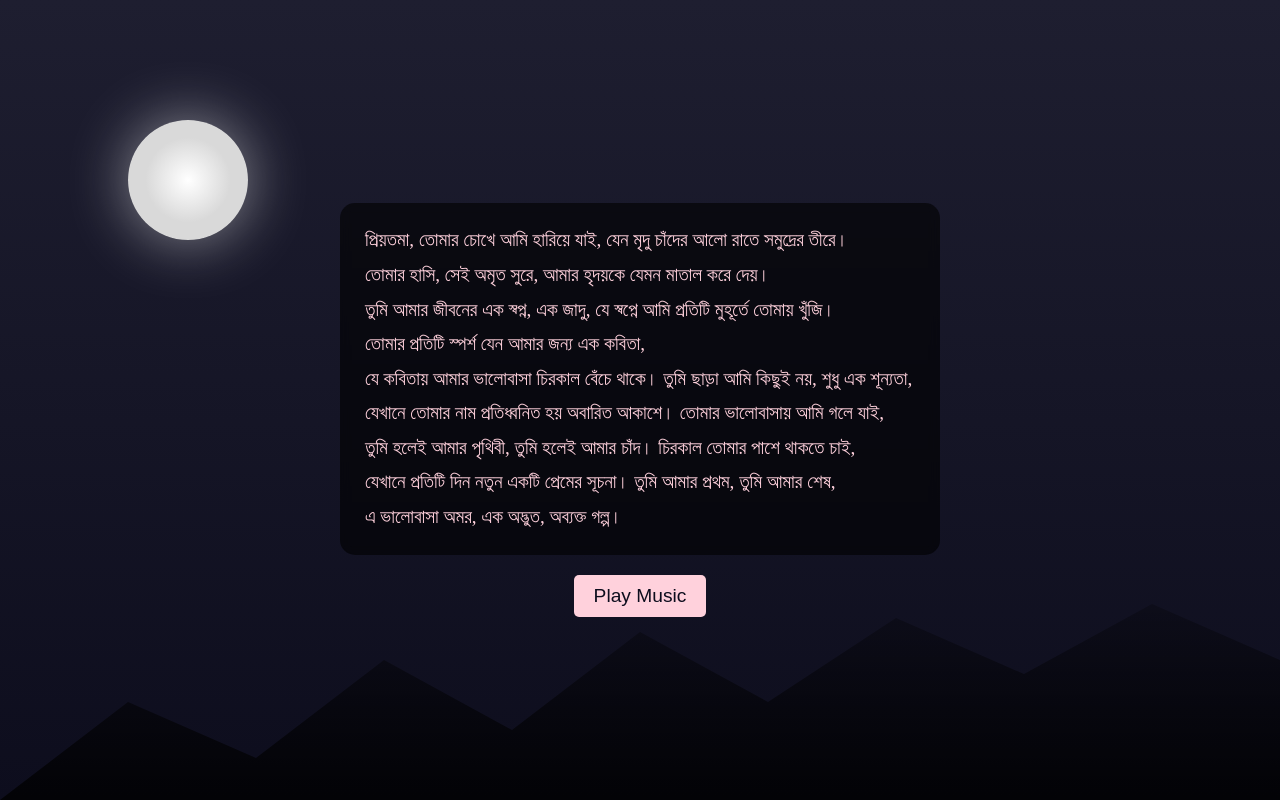
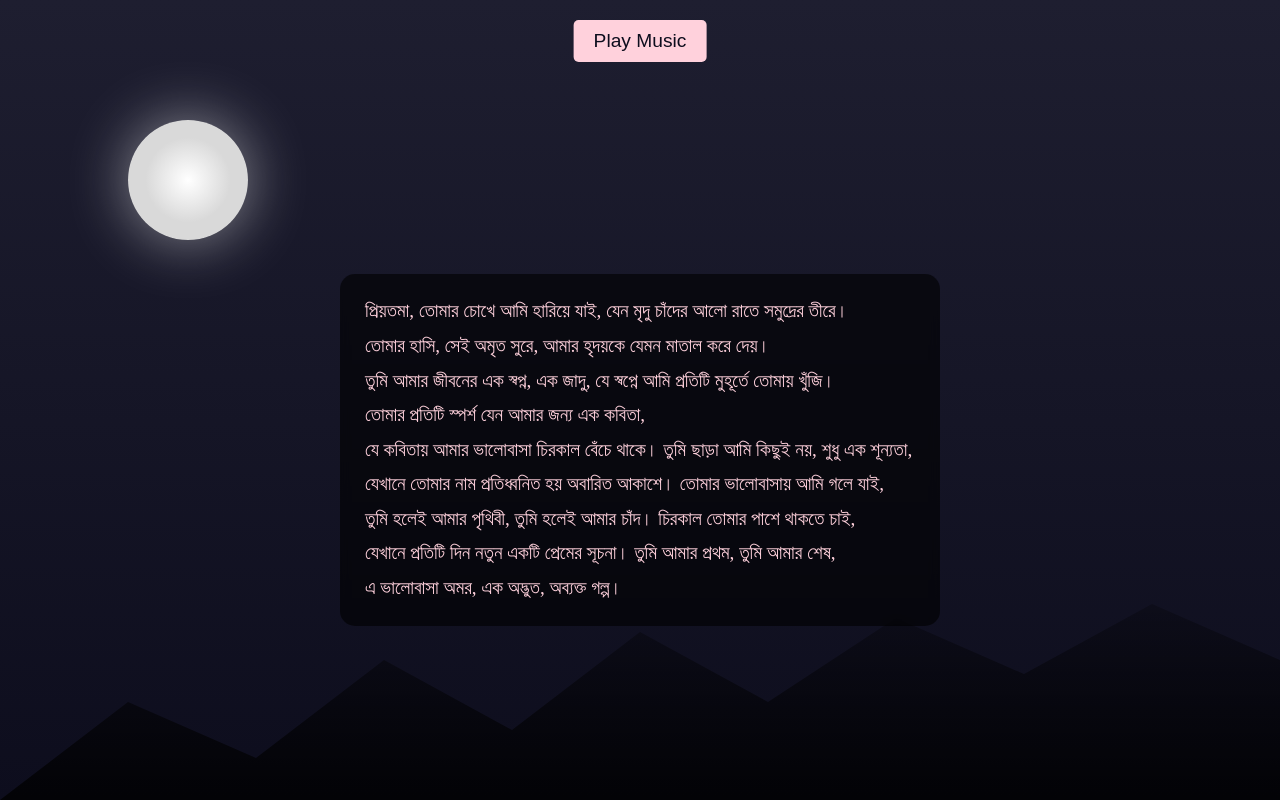
Before and after one commit to jehadjoy55/QUATEX, a plain HTML site: page index.html in a window 1280 px wide. Drawn offline with Linux system fonts and the light colour scheme.

Commit message:
Update index.html

```diff
--- a/index.html
+++ b/index.html
@@ -60,7 +60,7 @@
             border-radius: 15px;
             backdrop-filter: blur(5px);
             animation: fadeIn 3s ease;
-            margin-top: 20px;
+            margin-top: 100px;
             max-height: 80vh; /* Allow poem container to scroll if the content is long */
             overflow-y: auto; /* Make poem scrollable if necessary */
         }
@@ -85,7 +85,7 @@
             100% { opacity: 1; }
         }
 
-        /* Play Button Styling */
+        /* Play Button Styling (Positioned at the top) */
         .play-button {
             padding: 10px 20px;
             background-color: #ffd1dc;
@@ -94,7 +94,11 @@
             border: none;
             border-radius: 5px;
             cursor: pointer;
-            margin-top: 20px;
+            position: absolute;
+            top: 20px;
+            left: 50%;
+            transform: translateX(-50%);
+            z-index: 10; /* Ensure the button is above other content */
         }
 
         .play-button:hover {
@@ -103,6 +107,9 @@
     </style>
 </head>
 <body>
+    <!-- Play Button (Positioned at the top) -->
+    <button class="play-button" onclick="playMusic()">Play Music</button>
+
     <!-- Moon and Tree Shadow -->
     <div class="moon"></div>
     <div class="tree-shadow"></div>
@@ -127,13 +134,11 @@
         <div class="poem-line">এ ভালোবাসা অমর, এক অদ্ভুত, অব্যক্ত গল্প।</div>
     </div>
 
-    <!-- Audio Player with Play Button -->
+    <!-- Audio Player -->
     <audio id="lofi-audio">
         <source src="lofi.mp3" type="audio/mp3">
         Your browser does not support the audio tag.
     </audio>
-
-    <button class="play-button" onclick="playMusic()">Play Music</button>
 
     <script>
         // Function to play the audio
```
